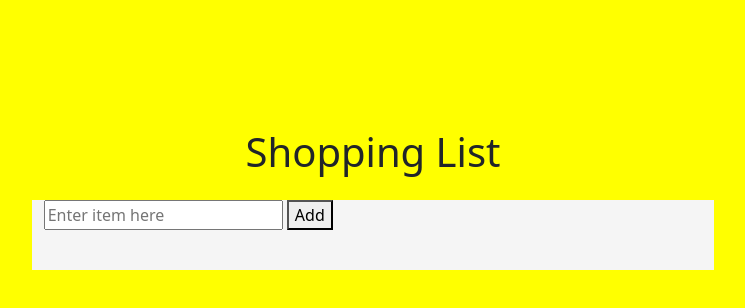
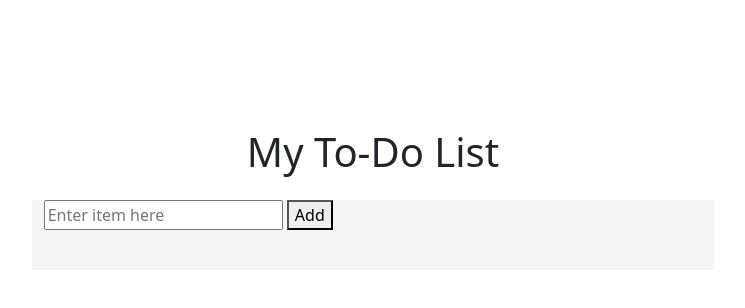
Before and after one commit to tryraisins/To-do-List, a plain HTML site: page To-do List/index.html in a window 1280 px wide. Shown: the whole page, without its empty margins (267-1012 px from the left). Drawn offline with nearby package versions, Linux system fonts and the light colour scheme.

Commit message:
removed yellow background and changed header

```diff
--- a/To-do List/index.html
+++ b/To-do List/index.html
@@ -16,7 +16,7 @@
   <body>
     <div class="container-fluid">
       <div class="row justify-content-md-center align-items-center">
-        <h1 class="title">Shopping List</h1>
+        <h1 class="title">My To-Do List</h1>
         <br />
         <div class="col col-8 align-self-center notepad">
           <div class="col align-self-center col-8">
--- a/To-do List/style.css
+++ b/To-do List/style.css
@@ -1,6 +1,5 @@
 body {
   margin: 10%;
-  background-color: yellow;
 }
 
 .notepad {
```
